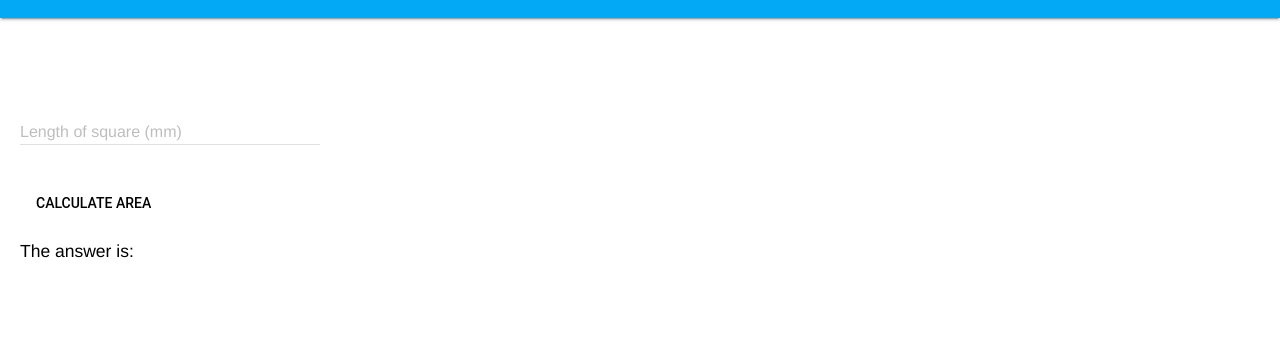
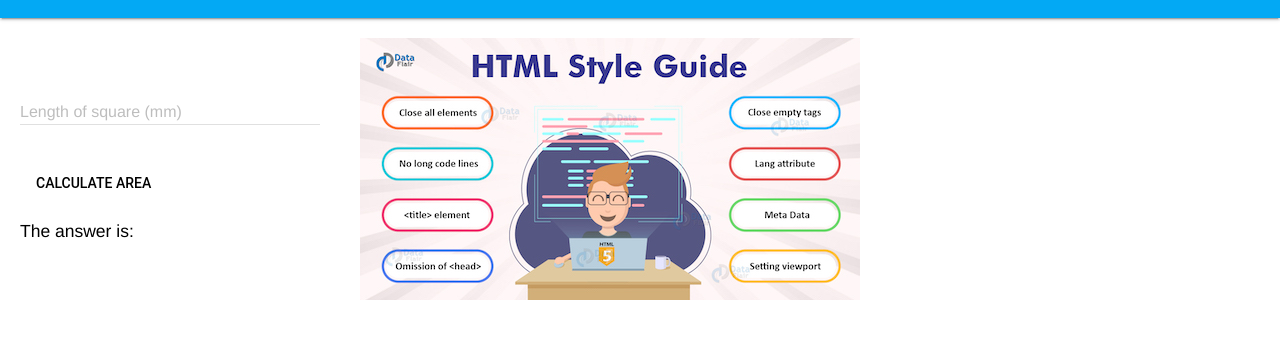
Before and after one commit to MTHS-ICD2O-1-2023/ICD2O-Unit-1-08-hai-tran-2, a plain HTML site: page index.html in a window 1280 px wide. Shown: the part 46-384 px from the top of the page. Drawn offline with nearby package versions, Linux system fonts and the light colour scheme.

Commit message:
added image

```diff
--- a/css/style.css
+++ b/css/style.css
@@ -29,3 +29,9 @@
   font-family: Helvetica, Arial, sans-serif;
   font-size: 1.25rem;
 }
+
+.image {
+  height: auto;
+  width: 900px;
+  float: right;
+}
--- a/index.html
+++ b/index.html
@@ -26,7 +26,7 @@
       </header>
       <main class="mdl-layout__content">
         <div class="image">
-          <img>
+          <img src="./images/HTML-style-guide.jpeg">
         </div>
         <div class="page-content">
           Enter
```
Also changed, not shown: images/HTML-style-guide.jpeg (added).
